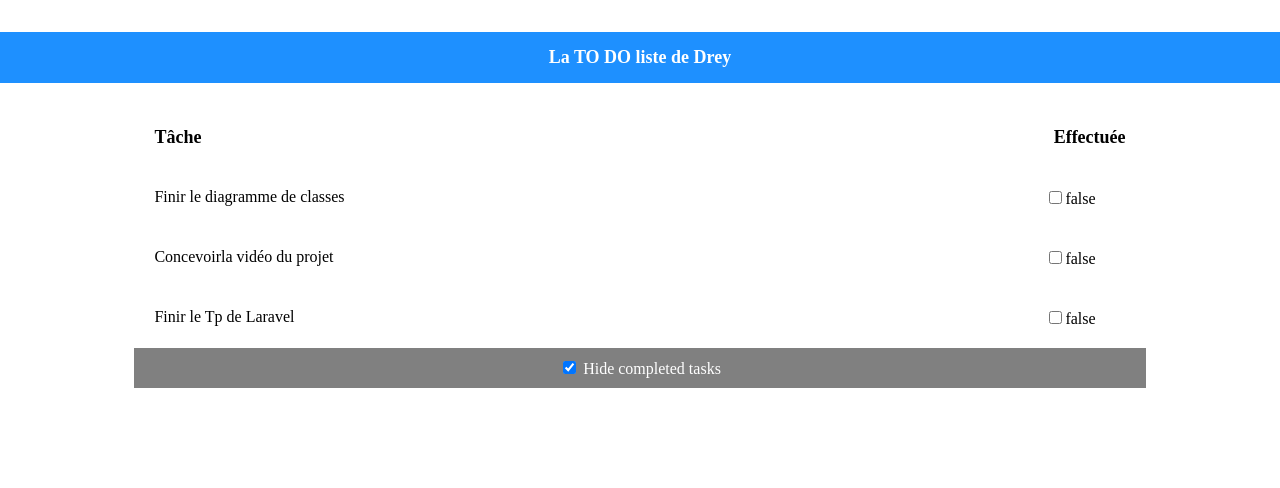
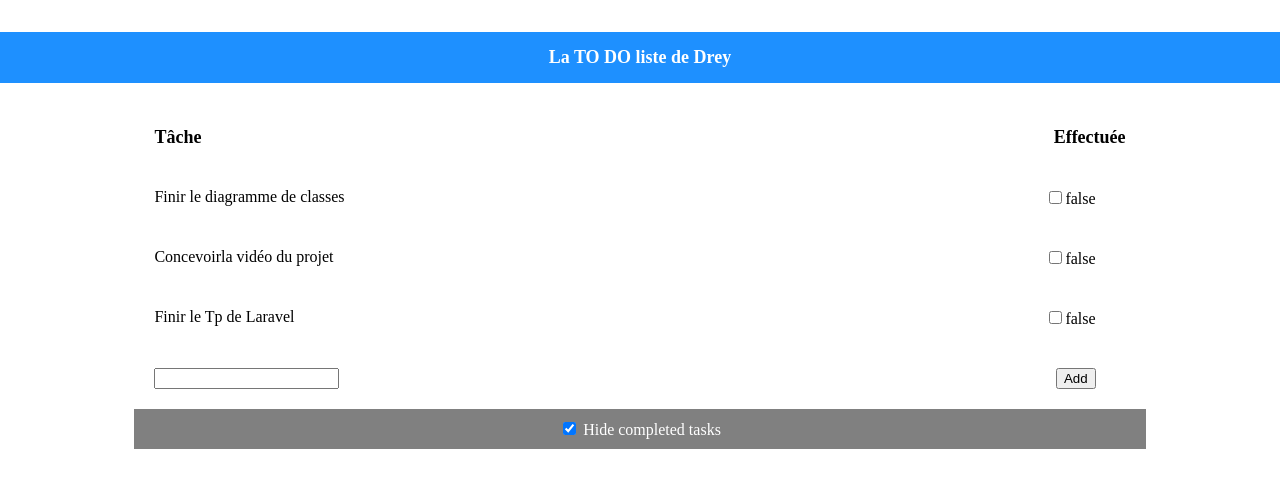
Before and after one commit to Dreykovic/todo-vuejs, a Vue app: page / in a window 1280 px wide. Shown: the top 488 px of the page. Built offline with nearby package versions, Linux system fonts and the light colour scheme.

Commit message:
ajout de la fonctionnalité d'ajout de tache

```diff
--- a/src/App.vue
+++ b/src/App.vue
@@ -16,16 +16,18 @@
           }}
         </div>
       </div>
+      <div class="ligne">
+        <div class="colonne-1">
+          <input v-model="newItemText" class="input-task" />
+        </div>
+        <div class="colonne-2">
+          <button class="btn-add-task" v-on:click="addNewTodo">Add</button>
+        </div>
+      </div>
       <div class="container-filtre">
         <div class="filtre-content">
-          <input
-            type="checkbox"
-            v-model="hideCompleted"
-            id="filtrer"
-          />
-          <label  for="filtrer">
-            Hide completed tasks
-          </label>
+          <input type="checkbox" v-model="hideCompleted" id="filtrer" />
+          <label for="filtrer"> Hide completed tasks </label>
         </div>
       </div>
     </div>
@@ -44,6 +46,7 @@ export default {
         { action: "Finir le Tp de Laravel", faite: false },
       ],
       hideCompleted: true,
+      newItemText: "",
     };
   },
   computed: {
@@ -51,6 +54,12 @@ export default {
       return this.hideCompleted
         ? this.tasks.filter((task) => !task.faite)
         : this.tasks;
+    },
+  },
+  methods: {
+    addNewTodo() {
+      this.tasks.push({ action: this.newItemText, faite: false });
+      this.newItemText = "";
     },
   },
 };
@@ -63,6 +72,7 @@ export default {
   justify-content: center;
   align-items: center;
 }
+
 /*app title style*/
 #app > h4.title {
   background: dodgerblue;
@@ -72,27 +82,32 @@ export default {
   color: white;
   font-size: large;
 }
+
 /**task display style */
 #app .container-task {
   padding: auto 50px;
   width: 80%;
 }
 
-#app .container-task .ligne {
+#app .container-task .ligne,
+.ligne {
   display: flex;
   flex-wrap: nowrap;
   justify-content: space-between;
   padding: 20px;
 }
+
 #app .container-task .ligne .titre-colonne {
   font-weight: 800;
   font-size: large;
 }
+
 #app .container-task .ligne .colonne-2 {
   margin-right: 30px;
 }
+
 /**Task filtring style */
-.container-filtre{
+.container-filtre {
   background: gray;
   color: white;
   display: flex;
@@ -101,4 +116,5 @@ export default {
   padding: 10px;
 }
 
+/**Style for adding tast */
 </style>
```
